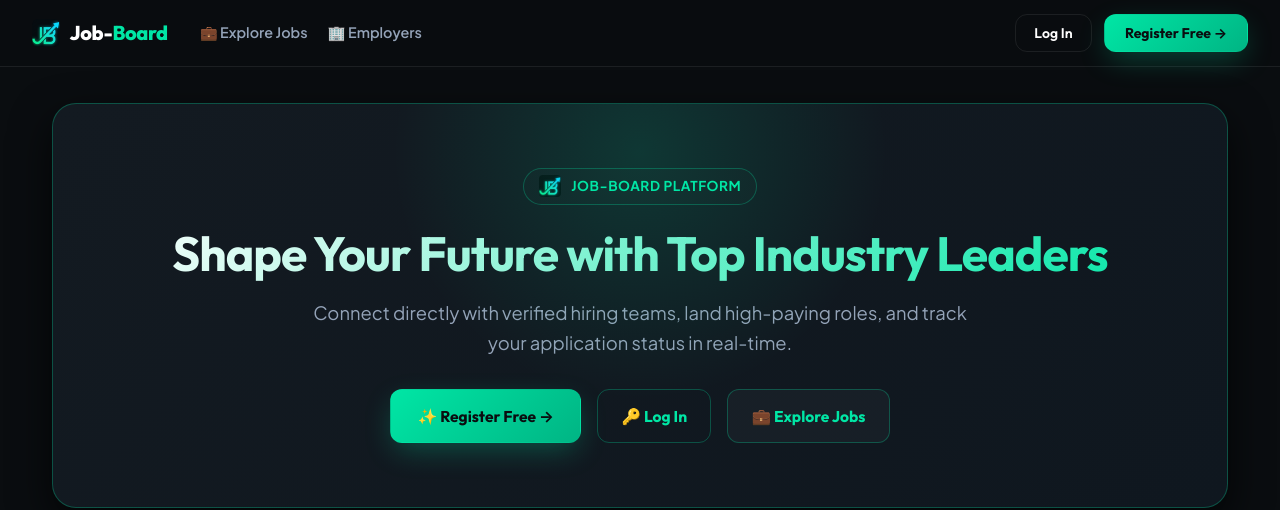
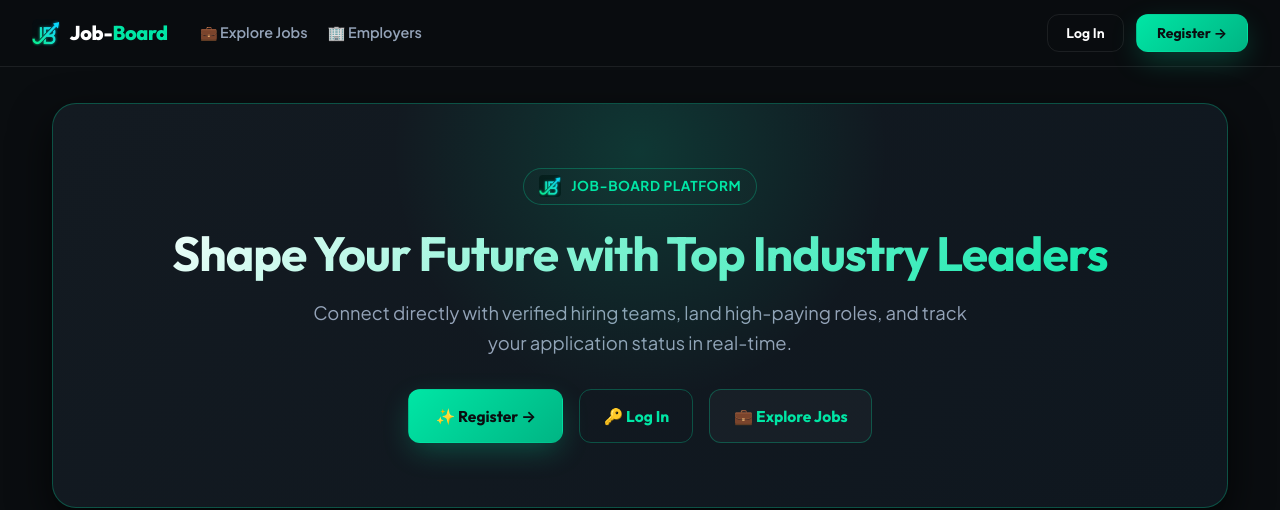
Before and after one commit to muhammad-abdullaahh/Job-Board-Platform, a React (Vite) app in the folder Application/job-board/frontend/: page / in a window 1280 px wide. Shown: the top 510 px of the page. Built offline with nearby package versions, Linux system fonts and the light colour scheme; no server answers.

Commit message:
fix(copy): change 'Register free' to just 'Register' across all components and pages

```diff
--- a/Application/job-board/frontend/src/components/TopHeader.jsx
+++ b/Application/job-board/frontend/src/components/TopHeader.jsx
@@ -82,7 +82,7 @@ export const TopHeader = ({ onMobileMenuToggle }) => {
               Log In
             </Link>
             <Link to="/register" className="btn btn-emerald top-header-register-btn">
-              Register Free &rarr;
+              Register &rarr;
             </Link>
           </div>
         )}
--- a/Application/job-board/frontend/src/pages/CompaniesPage.jsx
+++ b/Application/job-board/frontend/src/pages/CompaniesPage.jsx
@@ -62,7 +62,7 @@ export const CompaniesPage = () => {
           </div>
           <div className="guest-preview-actions">
             <Link to="/register" className="btn btn-emerald" style={{ padding: '0.45rem 1rem', fontSize: '0.85rem' }}>
-              Register Free &rarr;
+              Register &rarr;
             </Link>
             <Link to="/login" className="btn btn-outline" style={{ padding: '0.45rem 1rem', fontSize: '0.85rem' }}>
               Log In
@@ -159,7 +159,7 @@ export const CompaniesPage = () => {
               </div>
               <div className="guest-lock-actions">
                 <Link to="/register" className="btn btn-emerald" style={{ width: '100%', textAlign: 'center', marginBottom: '0.6rem' }}>
-                  Register Free to Unlock &rarr;
+                  Register to Unlock &rarr;
                 </Link>
                 <Link to="/login" className="btn btn-outline" style={{ width: '100%', textAlign: 'center' }}>
                   Log In to Existing Account
--- a/Application/job-board/frontend/src/pages/HomePage.jsx
+++ b/Application/job-board/frontend/src/pages/HomePage.jsx
@@ -85,7 +85,7 @@ export const HomePage = () => {
                 className="btn btn-emerald"
                 style={{ padding: '0.85rem 1.65rem', fontSize: '0.975rem', fontWeight: 700 }}
               >
-                ✨ Register Free &rarr;
+                ✨ Register &rarr;
               </Link>
               <Link
                 to="/login"
@@ -209,7 +209,7 @@ export const HomePage = () => {
             {!isAuthenticated && (
               <div style={{ textAlign: 'center', marginTop: '2rem' }}>
                 <Link to="/register" className="btn btn-emerald" style={{ padding: '0.8rem 2.25rem', fontSize: '0.95rem' }}>
-                  View More Jobs (Register Free) &rarr;
+                  View More Jobs &rarr;
                 </Link>
               </div>
             )}
@@ -284,7 +284,7 @@ export const HomePage = () => {
             {!isAuthenticated && (
               <div style={{ textAlign: 'center', marginTop: '2rem' }}>
                 <Link to="/register" className="btn btn-emerald" style={{ padding: '0.8rem 2.25rem', fontSize: '0.95rem' }}>
-                  View More Companies (Register Free) &rarr;
+                  View More Companies &rarr;
                 </Link>
               </div>
             )}
--- a/Application/job-board/frontend/src/pages/JobListingsPage.jsx
+++ b/Application/job-board/frontend/src/pages/JobListingsPage.jsx
@@ -110,7 +110,7 @@ export const JobListingsPage = () => {
           </div>
           <div className="guest-preview-actions">
             <Link to="/register" className="btn btn-emerald" style={{ padding: '0.45rem 1rem', fontSize: '0.85rem' }}>
-              Register Free &rarr;
+              Register &rarr;
             </Link>
             <Link to="/login" className="btn btn-outline" style={{ padding: '0.45rem 1rem', fontSize: '0.85rem' }}>
               Log In
@@ -219,7 +219,7 @@ export const JobListingsPage = () => {
               </div>
               <div className="guest-lock-actions">
                 <Link to="/register" className="btn btn-emerald" style={{ width: '100%', textAlign: 'center', marginBottom: '0.6rem' }}>
-                  Register Free to Unlock &rarr;
+                  Register to Unlock &rarr;
                 </Link>
                 <Link to="/login" className="btn btn-outline" style={{ width: '100%', textAlign: 'center' }}>
                   Log In to Existing Account
```
